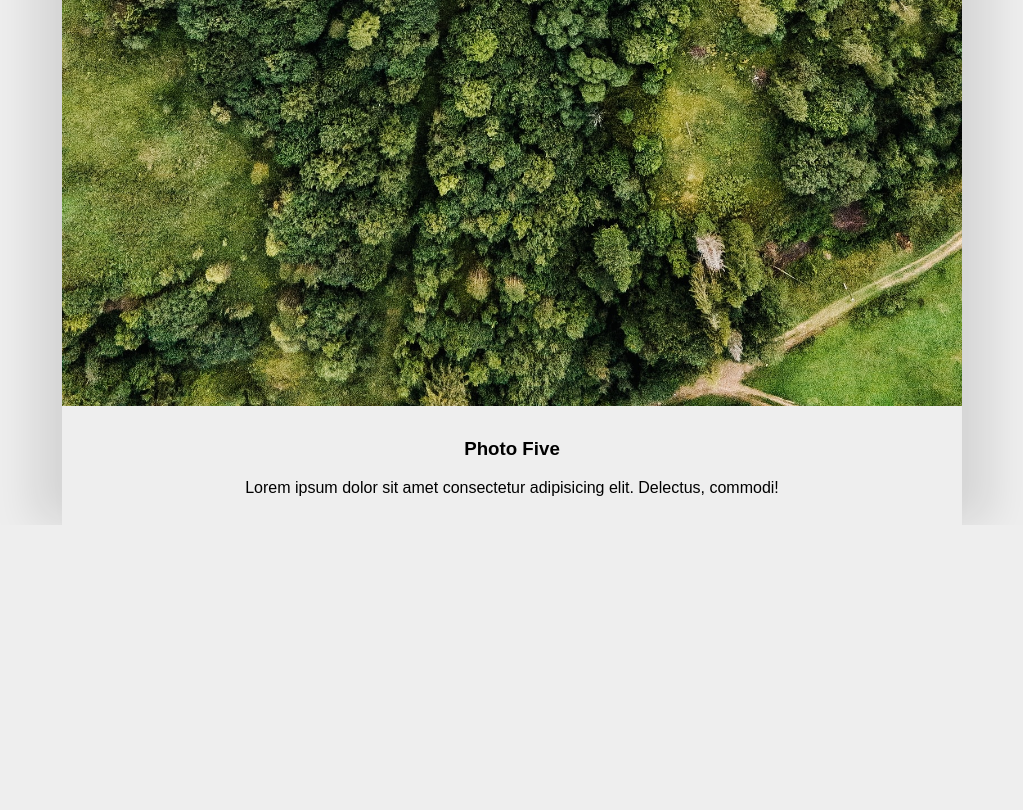
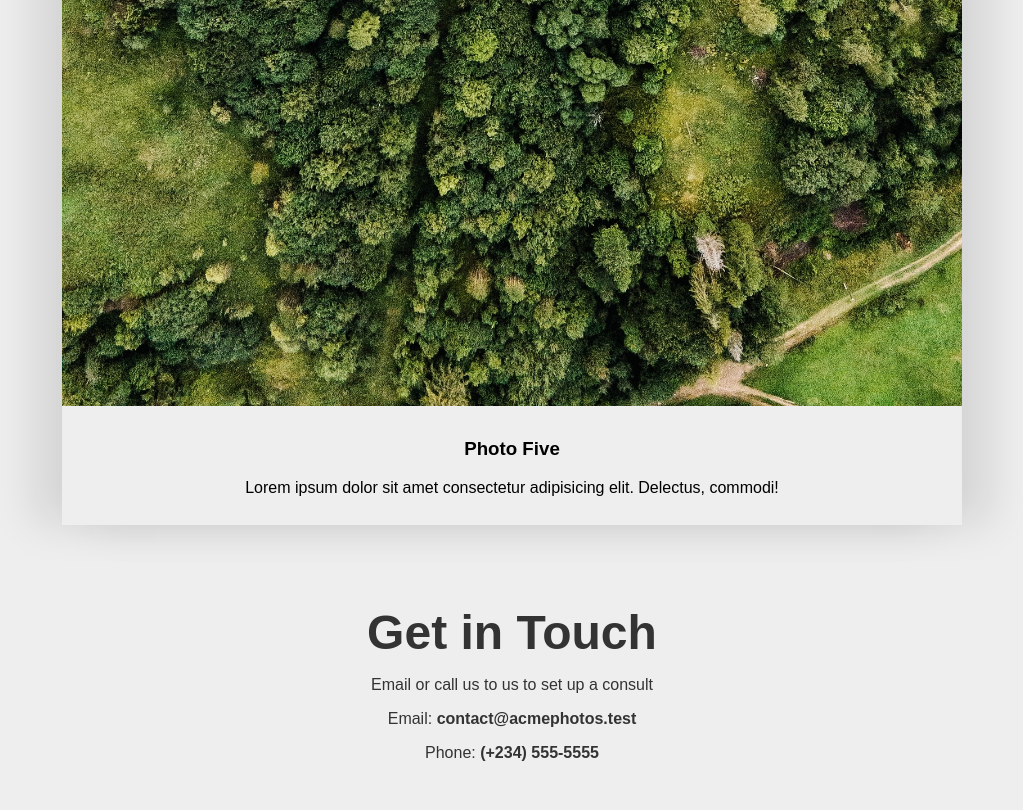
Before and after one commit to augustinefredrick/git-assignment, a plain HTML site: page index.html in a window 1280 px wide. Shown: the part 3471-4281 px from the top of the page, without its empty margins (128-1151 px from the left). Before the commit the page ends 3996 px from the top, so only its background shows below. Drawn offline with Linux system fonts and the light colour scheme.

Commit message:
Created footer

```diff
--- a/index.html
+++ b/index.html
@@ -69,5 +69,13 @@
         </div>
       </div>
     </main>
+
+    <!-- Footer -->
+    <footer>
+      <h3>Get in Touch</h3>
+      <p>Email or call us to us to set up a consult</p>
+      <p>Email: <strong>contact@acmephotos.test</strong></p>
+      <p>Phone: <strong>(+234) 555-5555</strong></p>
+    </footer>
   </body>
 </html>
--- a/style.css
+++ b/style.css
@@ -94,3 +94,15 @@ main {
   padding: 0.8rem;
   text-align: center;
 }
+
+footer {
+  text-align: center;
+  padding: 2rem 1rem;
+  margin: auto;
+  color: #333;
+}
+
+footer h3 {
+  font-size: 3rem;
+  margin-bottom: 0;
+}
```
